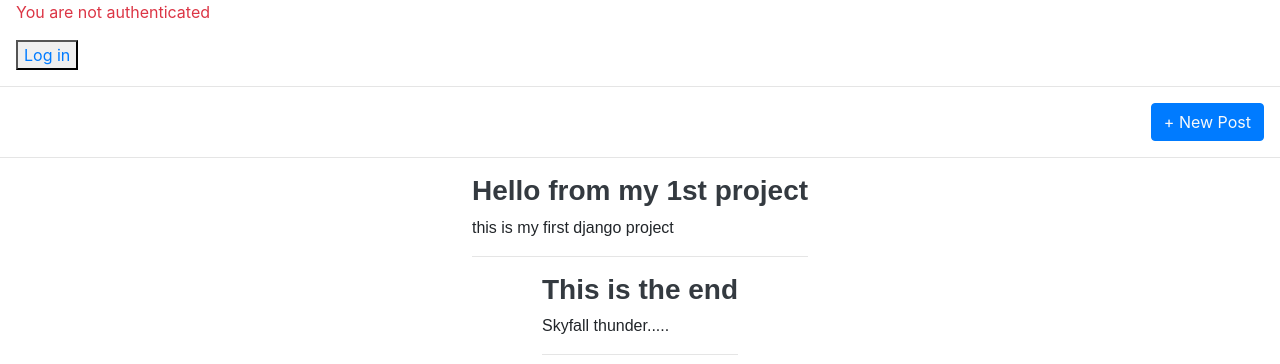
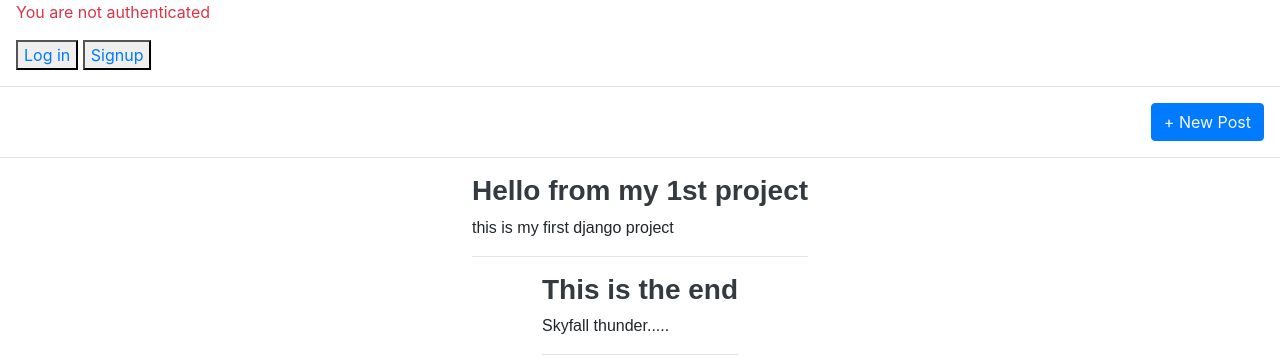
Before and after one commit to SaurabhSubedi/CRUD, a Django app: page / in a window 1280 px wide. Shown: the part 56-420 px from the top of the page. Run offline with Django 4.2, Linux system fonts and the light colour scheme; data comes from the database, SQL or seed files in the repository; both versions use the stored data as it was after the commit.

Commit message:
finalproject

```diff
--- a/templates/base.html
+++ b/templates/base.html
@@ -5,6 +5,7 @@
     <!-- Required meta tags -->
     <meta charset="utf-8">
     <meta name="viewport" content="width=device-width, initial-scale=1, shrink-to-fit=no">
+
 
     <!-- Bootstrap CSS -->
     <link rel="stylesheet" href="https://cdn.jsdelivr.net/npm/bootstrap@4.3.1/dist/css/bootstrap.min.css"
@@ -22,6 +23,7 @@
 {% else %}
     <p class="text-danger">You are not authenticated</p>
     <button><a href="{% url 'login' %}">Log in </a></button>
+    <button><a href="{% url 'signup' %}">Signup</a></button>
 {% endif %}
 </div>
 <hr>
```
Also changed, not shown: db.sqlite3.
